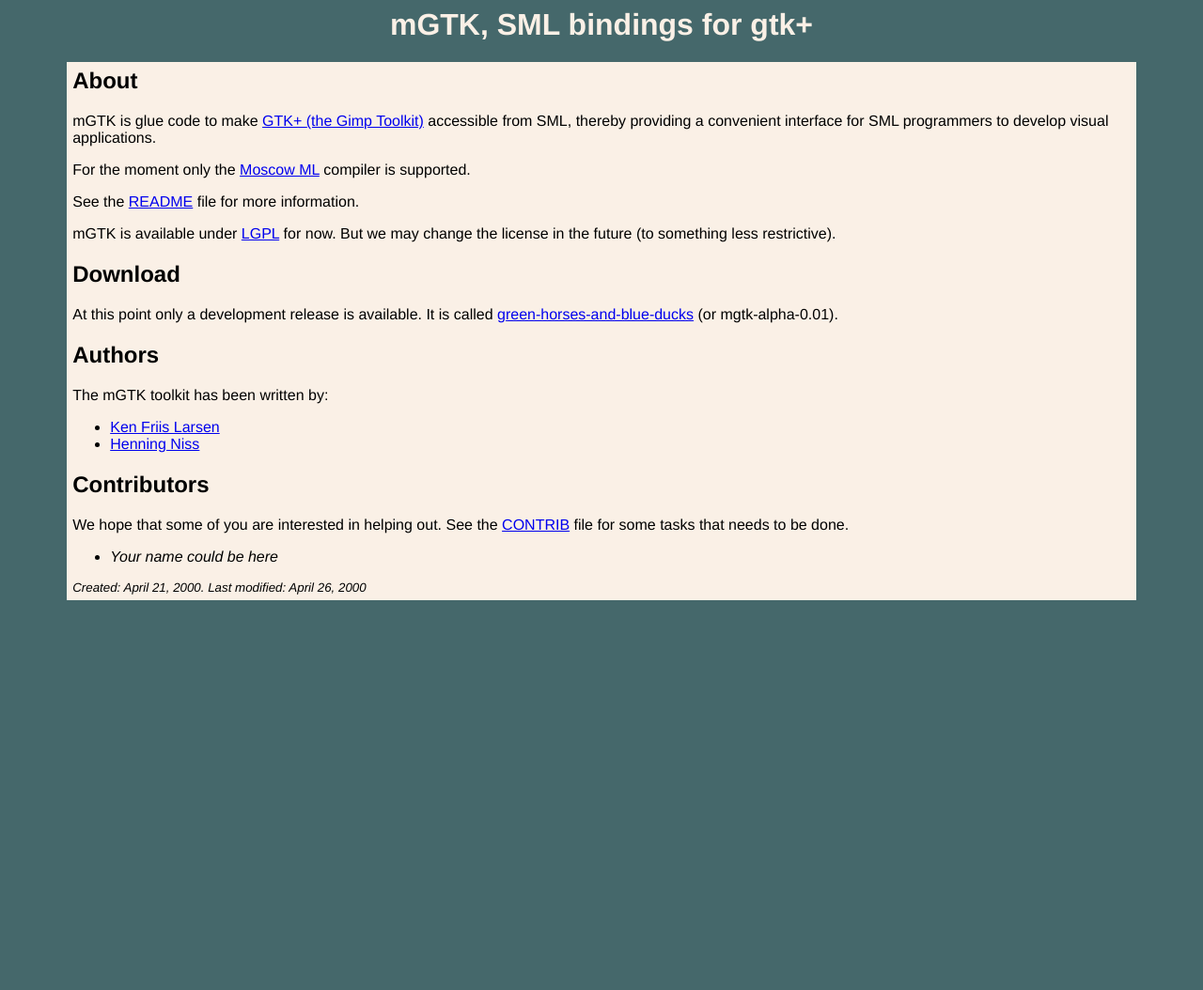
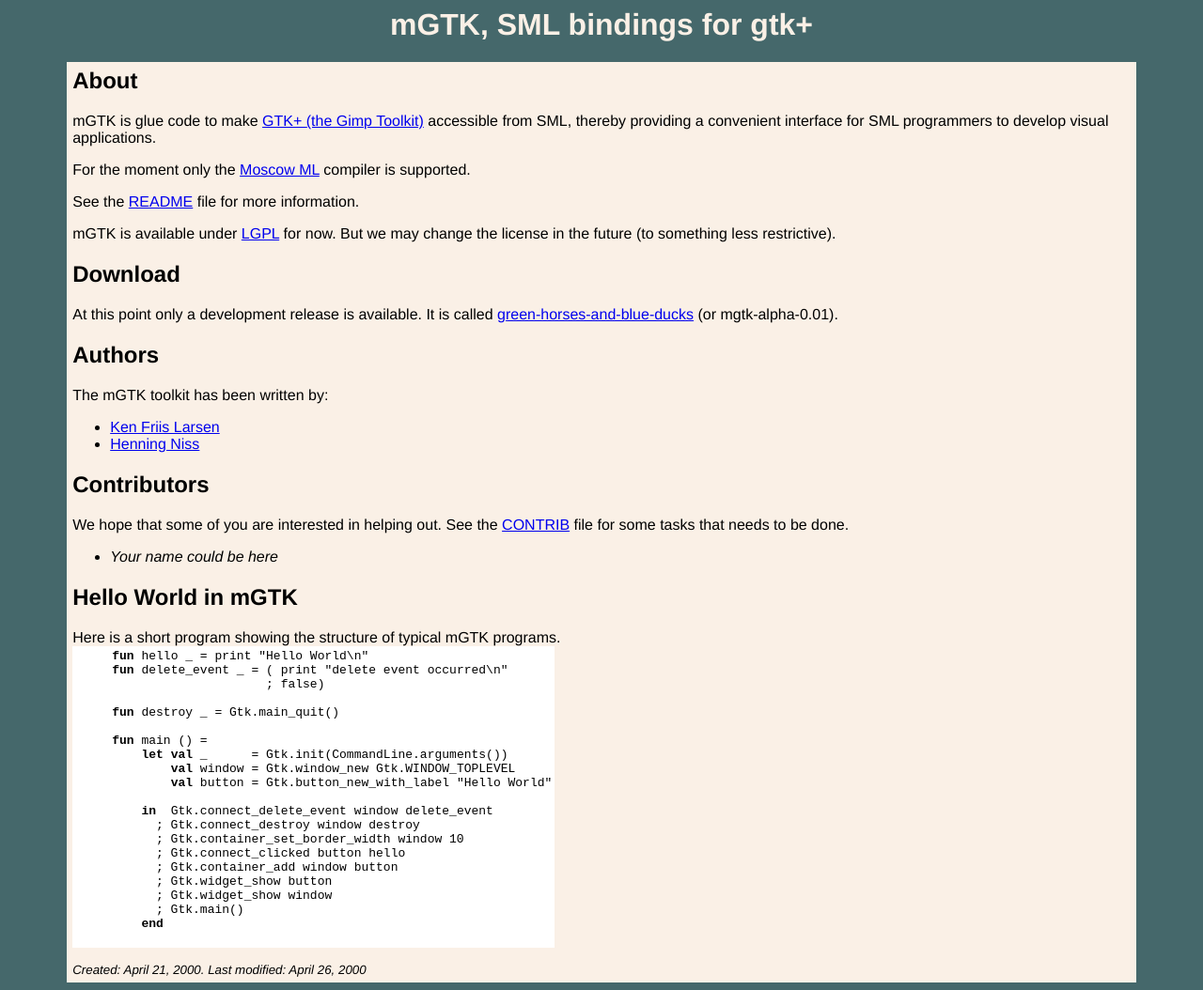
Before and after one commit to mgtk/mgtk, a plain HTML site: page www/index.html in a window 1280 px wide. Shown: the whole page at 94% size. Before the commit the page ends 800 px from the top, so only its background shows below. Drawn offline with Linux system fonts and the light colour scheme.

Commit message:
Added Hello Word example.

```diff
--- a/www/index.html
+++ b/www/index.html
@@ -59,6 +59,37 @@ href="CONTRIB">CONTRIB</a> file for some tasks that needs to be done.
 <li> <em>Your name could be here</em>
 </ul>
 
+
+<h2>Hello World in mGTK</h2>
+
+Here is a short program showing the structure of typical mGTK
+programs.
+
+  <table bgcolor="white">
+     <tr><td><pre>
+     <b>fun</b> hello _ = print "Hello World\n"
+     <b>fun</b> delete_event _ = ( print "delete event occurred\n"
+		          ; false)
+
+     <b>fun</b> destroy _ = Gtk.main_quit()
+
+     <b>fun</b> main () =
+         <b>let val</b> _      = Gtk.init(CommandLine.arguments())
+	     <b>val</b> window = Gtk.window_new Gtk.WINDOW_TOPLEVEL
+ 	     <b>val</b> button = Gtk.button_new_with_label "Hello World"
+
+         <b>in</b>  Gtk.connect_delete_event window delete_event
+           ; Gtk.connect_destroy window destroy
+           ; Gtk.container_set_border_width window 10
+           ; Gtk.connect_clicked button hello
+           ; Gtk.container_add window button
+           ; Gtk.widget_show button
+           ; Gtk.widget_show window
+           ; Gtk.main()
+         <b>end</b>
+  </pre></td></tr>
+  </table>
+
 <p><address>
 <small>
 Created: April 21, 2000. Last modified: April 26, 2000
```
